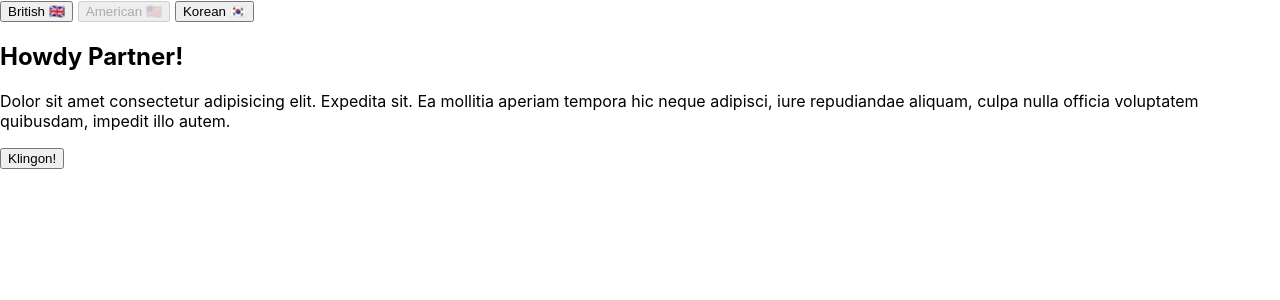
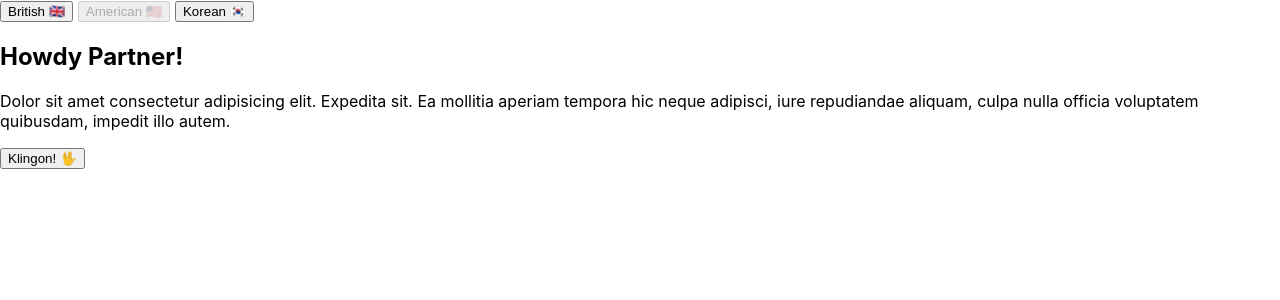
Before and after one commit to staysee/react-playground, a React (Create React App) app: page / in a window 1280 px wide. Shown: the top 300 px of the page. Built offline with nearby package versions, Linux system fonts and the light colour scheme.

Commit message:
klingon button is working after updating context value

```diff
--- a/src/lang-context/AppLang.js
+++ b/src/lang-context/AppLang.js
@@ -14,7 +14,8 @@ export default class AppLang extends Component {
 
     render() {
         const contextValue = {
-            lang: this.state.lang
+            lang: this.state.lang,
+            setLang: this.handleSetLang
         }
         return (
             <LanguageContext.Provider value={contextValue}>
--- a/src/lang-context/GreatGrandChild.js
+++ b/src/lang-context/GreatGrandChild.js
@@ -11,8 +11,10 @@ class GreatGrandChild extends Component {
       <section>
         <h2>{copy.title}</h2>
         <p>{copy.body}</p>
-        <button>
+        <button onClick={() => this.context.setLang('klingon')}>
             Klingon!{' '}
+            {/* yes I know it's a vulcan salut but star-wars */}
+            <span role='img' aria-label='klingon'>🖖</span>
         </button>
       </section>
     )
--- a/src/lang-context/LanguageContext.js
+++ b/src/lang-context/LanguageContext.js
@@ -1,7 +1,10 @@
 import React from 'react'
 
 const LanguageContext = React.createContext({
-    lang: window.navigator.language
+    lang: window.navigator.language,
+    setLang: () => {
+
+    }
 })
 
 export default LanguageContext
```
